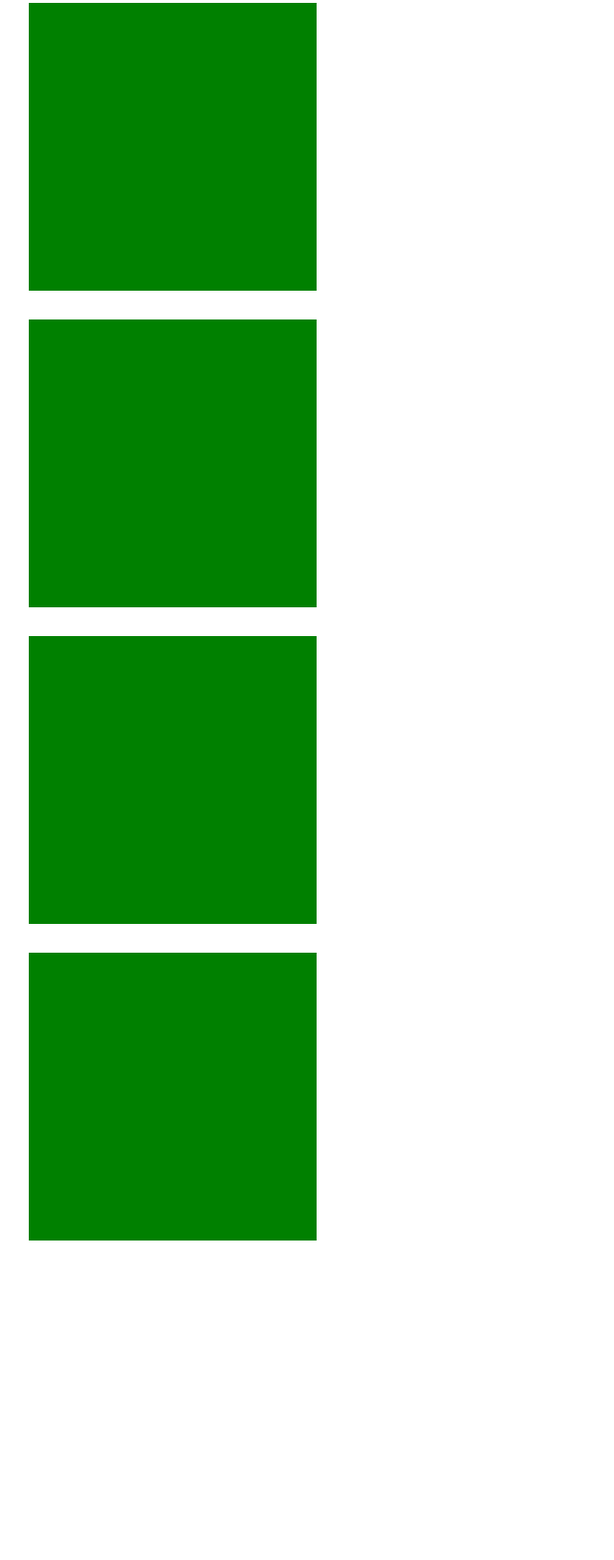
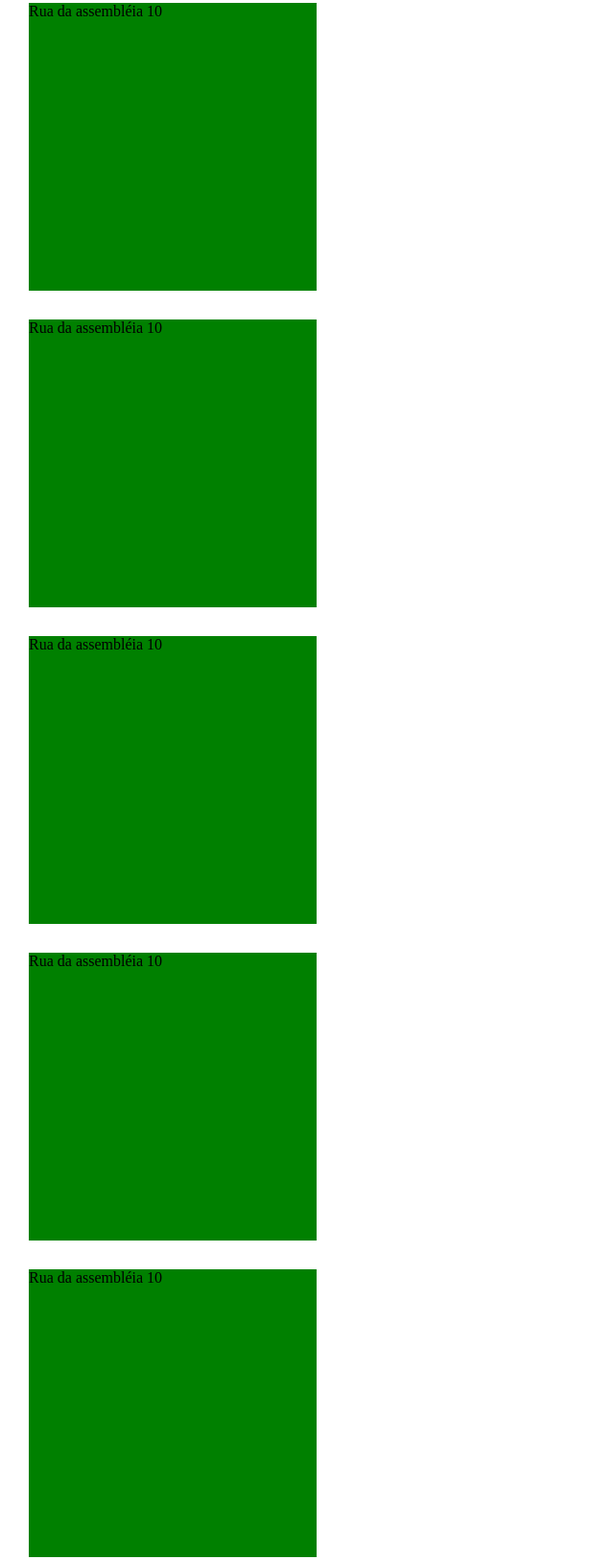
Before and after one commit to Fernacam/HTML-CSS, a plain HTML site: page HTML-CSS/aula-2/index.html in a window 1280 px wide. Shown: the part 27-1653 px from the top of the page at 96% size, without its empty margins (0-640 px from the left). Before the commit the page ends 1350 px from the top, so only its background shows below. Drawn offline with Linux system fonts and the light colour scheme.

Commit message:
Página 2 lab

```diff
--- a/HTML-CSS/aula-2/index.html
+++ b/HTML-CSS/aula-2/index.html
@@ -13,11 +13,43 @@
     <body>
 
     <div class="grid">
-    <div class="col"></div>
-    <div class="col"></div>
-    <div class="col"></div>
-    <div class="col"></div>
+        <div class="col">
+            <div class="col-content"> Rua da assembléia 10
+            </div>
+        </div>
+
+        <div class="col">
+            <div class="col-content"> Rua da assembléia 10
+            </div>
+        </div>
+
+        <div class="col">
+            <div class="col-content"> Rua da assembléia 10
+            </div>
+        </div>
+
+        <div class="col">
+            <div class="col-content"> Rua da assembléia 10
+            </div>
+        </div>
+
+        <div class="col">
+            <div class="col-content"> Rua da assembléia 10
+            </div>
+        </div>
+
+        <div class="col">
+            <div class="col-content"> Rua da assembléia 10
+            </div>
+        </div>
+
+
+
     </div>
+
+
+    </div>
+    <p>Amanhã não tem ninguém !</p>
 
     </body>
 </html>
```
